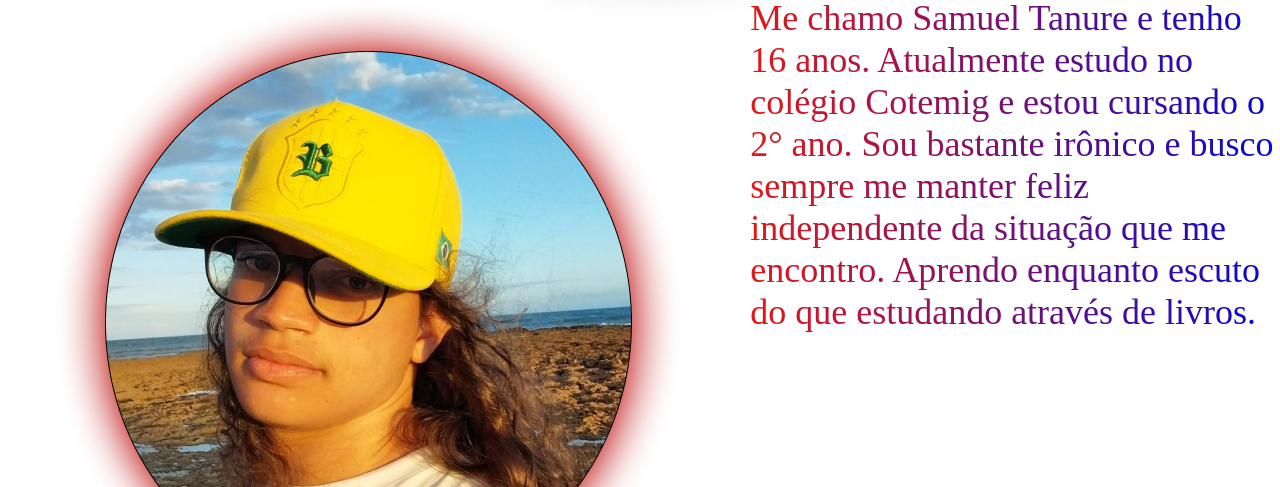
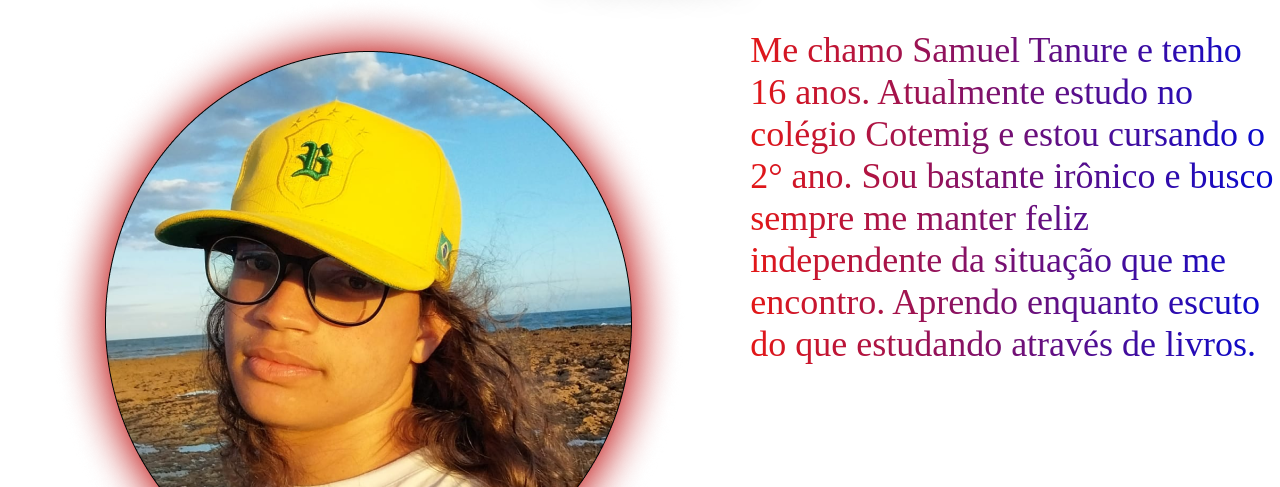
Before and after one commit to SamTanure-PB/meu-portfolio, a plain HTML site: page index.html in a window 1280 px wide. Shown: the part 313-800 px from the top of the page. Drawn offline with Linux system fonts and the light colour scheme; a web font is replaced by a local one.

Commit message:
Update style.css

```diff
--- a/style.css
+++ b/style.css
@@ -70,6 +70,7 @@ padding-left: 4%;
 font-family: "Kadwa";
 font-size: 36px;
 padding-left: 5%;
+margin-top: 4vh;
 width: 50%;
 background: linear-gradient(90deg, #FF1900, #0109D4);
 -webkit-background-clip: text;
```
